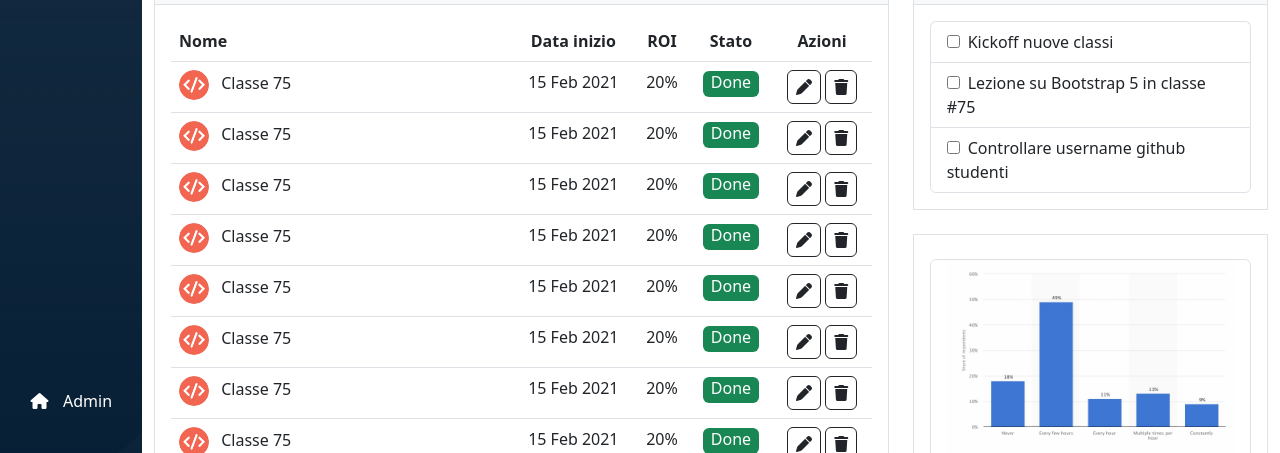
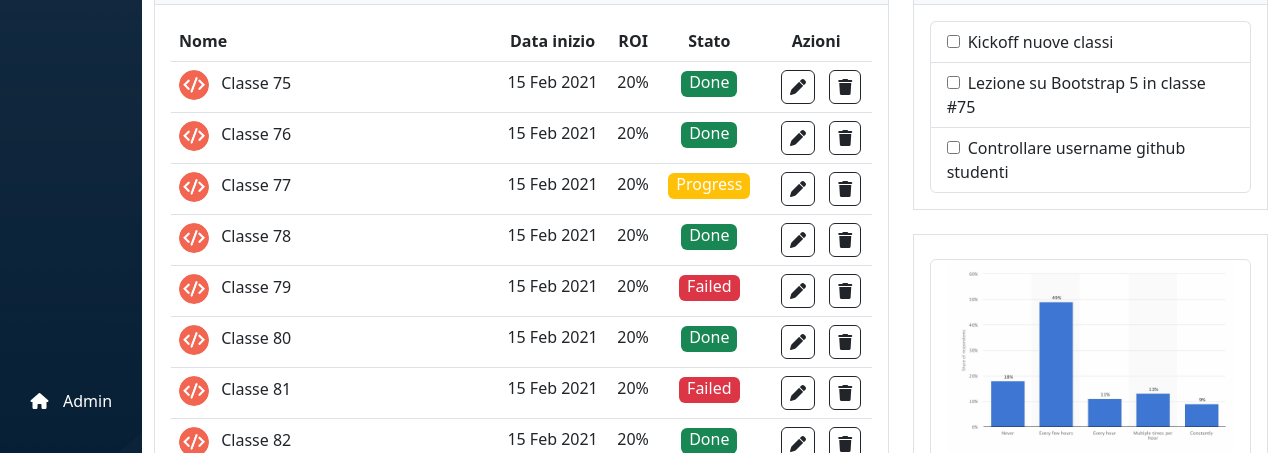
Before and after one commit to MatteoLucerni/html-css-bootstrap-dashboard, a plain HTML site: page index.html in a window 1280 px wide. Shown: the part 347-800 px from the top of the page. Drawn offline with nearby package versions, Linux system fonts and the light colour scheme.

Commit message:
completed table

```diff
--- a/css/style.css
+++ b/css/style.css
@@ -58,6 +58,11 @@ main{
     margin-left: 10px;
 }
 
+#classes tbody i{
+    cursor: pointer;
+    margin-left: 10px;
+}
+
 #classes table .table-img{
     height: 30px;
     border-radius: 50%;
--- a/index.html
+++ b/index.html
@@ -163,7 +163,7 @@
                                         </tr>
                                         <tr>
                                             <td class="text-start">
-                                                <img class="table-img me-2" src="img/class-avatar.jpg" alt="stats"> Classe 75
+                                                <img class="table-img me-2" src="img/class-avatar.jpg" alt="stats"> Classe 76
                                             </td>
                                             <td scope="col">
 
@@ -189,7 +189,33 @@
                                         </tr>
                                         <tr>
                                             <td class="text-start">
-                                                <img class="table-img me-2" src="img/class-avatar.jpg" alt="stats"> Classe 75
+                                                <img class="table-img me-2" src="img/class-avatar.jpg" alt="stats"> Classe 77
+                                            </td>
+                                            <td scope="col">
+
+                                            </td>
+                                            <td scope="col" class="d-none d-lg-table-cell w-25">
+
+                                            </td>
+                                            <td class="d-none d-md-table-cell">
+                                                15 Feb 2021
+                                            </td>
+                                            <td class="d-none d-md-table-cell">
+                                                20%
+                                            </td>
+                                            <td>
+                                                <span class="bg-warning px-2 pb-1 text-white rounded">
+                                                    Progress
+                                                </span>
+                                            </td>
+                                            <td>
+                                                <i class="fa-solid fa-pen border border-dark rounded p-2"></i>
+                                                <i class="fa-solid fa-trash border border-dark rounded p-2"></i>
+                                            </td>
+                                        </tr>
+                                        <tr>
+                                            <td class="text-start">
+                                                <img class="table-img me-2" src="img/class-avatar.jpg" alt="stats"> Classe 78
                                             </td>
                                             <td scope="col">
 
@@ -215,7 +241,33 @@
                                         </tr>
                                         <tr>
                                             <td class="text-start">
-                                                <img class="table-img me-2" src="img/class-avatar.jpg" alt="stats"> Classe 75
+                                                <img class="table-img me-2" src="img/class-avatar.jpg" alt="stats"> Classe 79
+                                            </td>
+                                            <td scope="col">
+
+                                            </td>
+                                            <td scope="col" class="d-none d-lg-table-cell w-25">
+
+                                            </td>
+                                            <td class="d-none d-md-table-cell">
+                                                15 Feb 2021
+                                            </td>
+                                            <td class="d-none d-md-table-cell">
+                                                20%
+                                            </td>
+                                            <td>
+                                                <span class="bg-danger px-2 pb-1 text-white rounded">
+                                                    Failed
+                                                </span>
+                                            </td>
+                                            <td>
+                                                <i class="fa-solid fa-pen border border-dark rounded p-2"></i>
+                                                <i class="fa-solid fa-trash border border-dark rounded p-2"></i>
+                                            </td>
+                                        </tr>
+                                        <tr>
+                                            <td class="text-start">
+                                                <img class="table-img me-2" src="img/class-avatar.jpg" alt="stats"> Classe 80
                                             </td>
                                             <td scope="col">
 
@@ -241,7 +293,7 @@
                                         </tr>
                                         <tr>
                                             <td class="text-start">
-                                                <img class="table-img me-2" src="img/class-avatar.jpg" alt="stats"> Classe 75
+                                                <img class="table-img me-2" src="img/class-avatar.jpg" alt="stats"> Classe 81
                                             </td>
                                             <td scope="col">
 
@@ -256,8 +308,8 @@
                                                 20%
                                             </td>
                                             <td>
-                                                <span class="bg-success px-2 pb-1 text-white rounded">
-                                                    Done
+                                                <span class="bg-danger px-2 pb-1 text-white rounded">
+                                                    Failed
                                                 </span>
                                             </td>
                                             <td>
@@ -267,59 +319,7 @@
                                         </tr>
                                         <tr>
                                             <td class="text-start">
-                                                <img class="table-img me-2" src="img/class-avatar.jpg" alt="stats"> Classe 75
-                                            </td>
-                                            <td scope="col">
-
-                                            </td>
-                                            <td scope="col" class="d-none d-lg-table-cell w-25">
-
-                                            </td>
-                                            <td class="d-none d-md-table-cell">
-                                                15 Feb 2021
-                                            </td>
-                                            <td class="d-none d-md-table-cell">
-                                                20%
-                                            </td>
-                                            <td>
-                                                <span class="bg-success px-2 pb-1 text-white rounded">
-                                                    Done
-                                                </span>
-                                            </td>
-                                            <td>
-                                                <i class="fa-solid fa-pen border border-dark rounded p-2"></i>
-                                                <i class="fa-solid fa-trash border border-dark rounded p-2"></i>
-                                            </td>
-                                        </tr>
-                                        <tr>
-                                            <td class="text-start">
-                                                <img class="table-img me-2" src="img/class-avatar.jpg" alt="stats"> Classe 75
-                                            </td>
-                                            <td scope="col">
-
-                                            </td>
-                                            <td scope="col" class="d-none d-lg-table-cell w-25">
-
-                                            </td>
-                                            <td class="d-none d-md-table-cell">
-                                                15 Feb 2021
-                                            </td>
-                                            <td class="d-none d-md-table-cell">
-                                                20%
-                                            </td>
-                                            <td>
-                                                <span class="bg-success px-2 pb-1 text-white rounded">
-                                                    Done
-                                                </span>
-                                            </td>
-                                            <td>
-                                                <i class="fa-solid fa-pen border border-dark rounded p-2"></i>
-                                                <i class="fa-solid fa-trash border border-dark rounded p-2"></i>
-                                            </td>
-                                        </tr>
-                                        <tr>
-                                            <td class="text-start">
-                                                <img class="table-img me-2" src="img/class-avatar.jpg" alt="stats"> Classe 75
+                                                <img class="table-img me-2" src="img/class-avatar.jpg" alt="stats"> Classe 82
                                             </td>
                                             <td scope="col">
 
```
